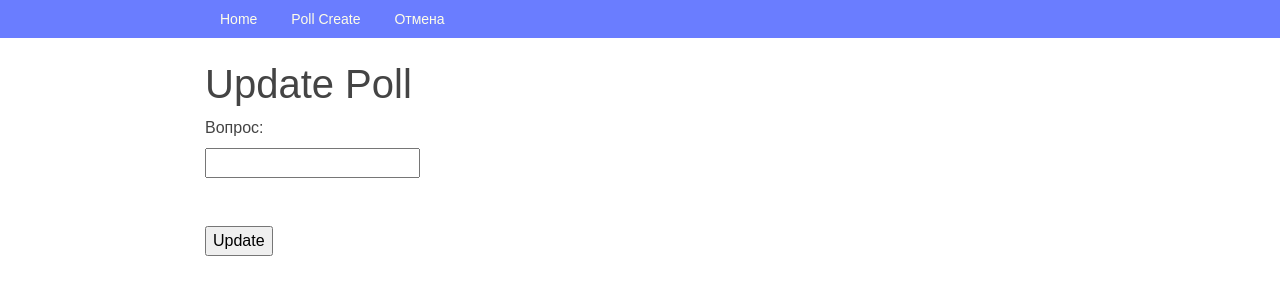
After one commit to aizh-pro/exam7, a Django app: template source/webapp/templates/polls/poll_update.html in a window 1280 px wide. The commit adds this page. Shown: the top 300 px of the page. Run offline with Django 3.2, Linux system fonts and the light colour scheme; the template is opened without the code that fills it: values that come from a table or form of the project are taken from there, others are empty; some libraries are stand-ins or nearby versions.

Commit message:
update poll

```diff
--- a/source/main/urls.py
+++ b/source/main/urls.py
@@ -16,11 +16,12 @@ Including another URLconf
 from django.contrib import admin
 from django.urls import path
 
-from webapp.views import PollListView, PollView, PollCreateView
+from webapp.views import PollListView, PollView, PollCreateView, PollUpdateView
 
 urlpatterns = [
     path('admin/', admin.site.urls),
     path('', PollListView.as_view(), name='index'),
     path('poll/<int:pk>/', PollView.as_view(), name='poll_view'),
     path('poll/add/', PollCreateView.as_view(), name='poll_create'),
+    path('poll/<int:pk>/update/', PollUpdateView.as_view(), name='poll_update')
 ]
--- /dev/null
+++ b/source/webapp/templates/polls/poll_update.html
@@ -0,0 +1,14 @@
+{% extends "base.html" %}
+
+{% block title %}Update{% endblock %}
+
+{% block menu %}
+    <li><a href="{% url 'poll_view' poll.pk %}">Отмена</a></li>
+{% endblock %}
+
+{% block content %}
+    <h1>Update Poll</h1>
+
+    {% url "poll_update" pk=poll.pk as action_url %}
+    {% include 'partial/form.html' with action_url=action_url form_method='post' button_text='Update' %}
+{% endblock %}
--- a/source/webapp/templates/polls/poll_view.html
+++ b/source/webapp/templates/polls/poll_view.html
@@ -11,7 +11,7 @@
     <p><b>Created_at:</b>{{ poll.created_at }}</p>
     <p><b>Updated at:</b> {{ poll.updated_at }}</p>
 
-{#    <p><a href="{% url 'project_update' project.pk %}"  class="btn btn-warning">Update</a></p>#}
+    <p><a href="{% url 'poll_update' poll.pk %}"  class="btn btn-warning">Update</a></p>
 {#    <p><a href="{% url 'project_delete' project.pk %}" class="btn btn-danger">Delete</a></p>#}
 {#     <hr>#}
 {#        <h3>Answers</h3>#}
```
Also changed, not shown: source/webapp/views/poll_views.py (+12 -1 lines).
